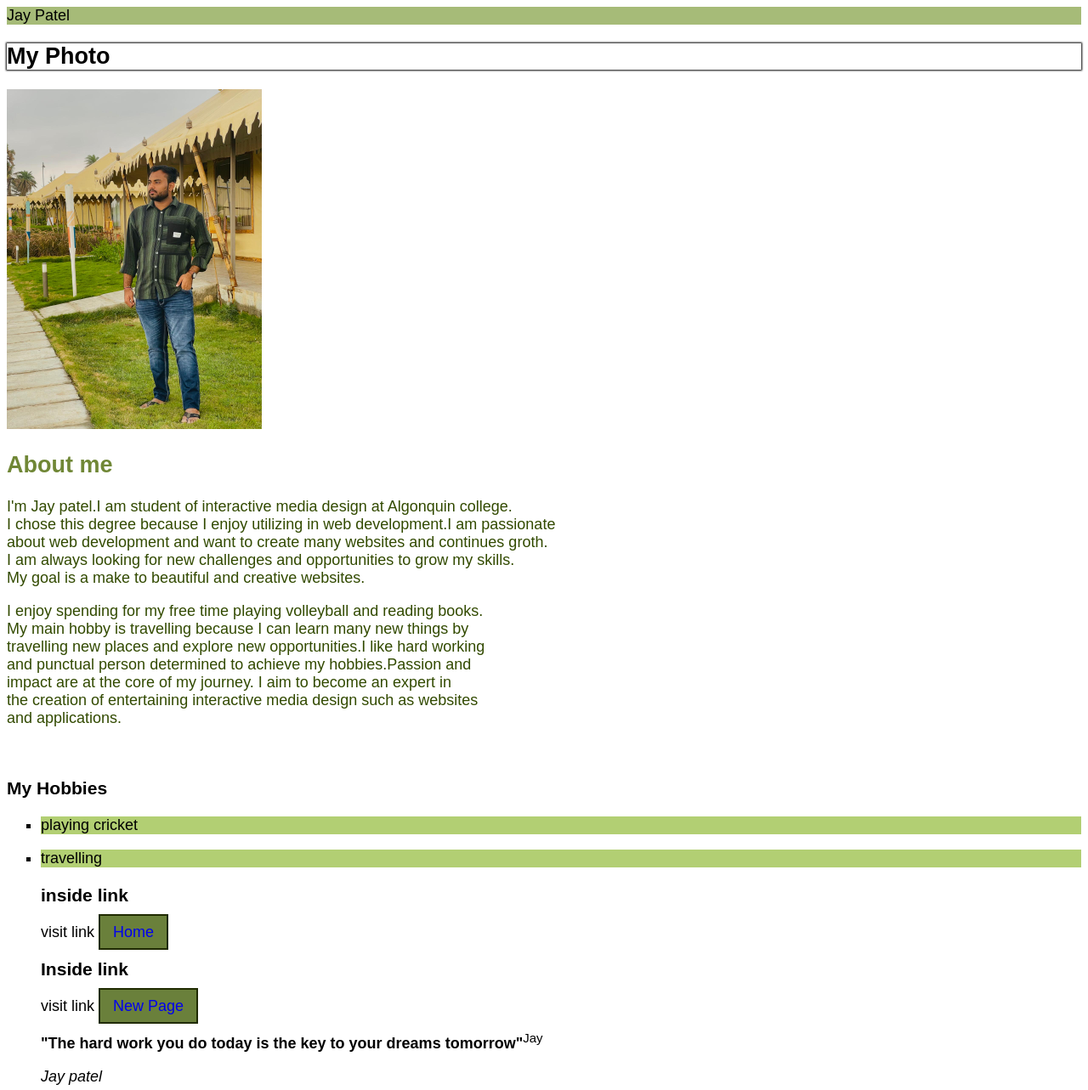
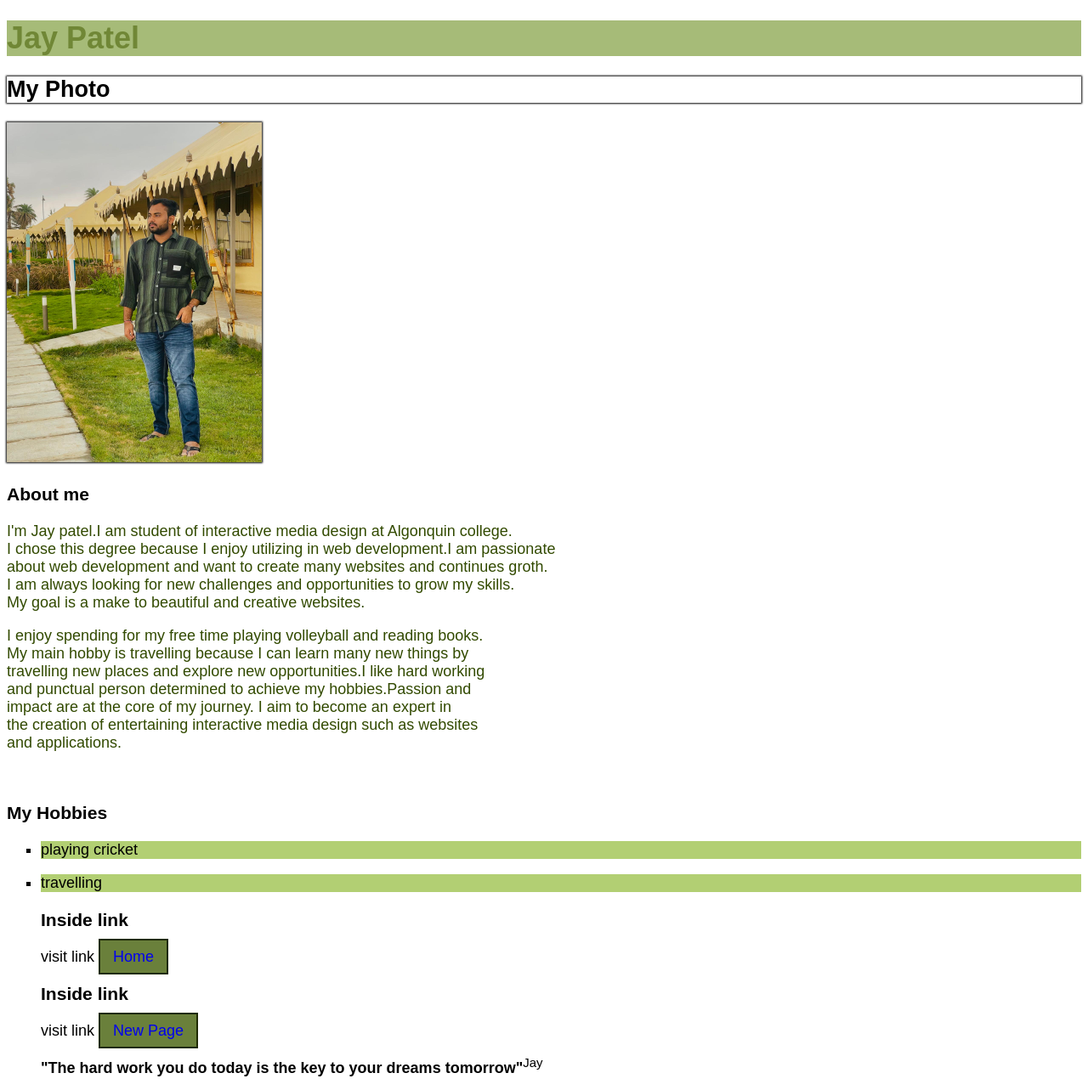
Before and after one commit to pate1514/pate1514.github.io, a plain HTML site: page html-assignment/index.html in a window 1280 px wide. Shown: the top 1283 px of the page at 85% size. Drawn offline with Linux system fonts and the light colour scheme; files that its build step writes are made by us from their sources.

Commit message:
html-assignment

```diff
--- a/html-assignment/index.html
+++ b/html-assignment/index.html
@@ -4,19 +4,19 @@
     <meta charset="UTF-8">
     <meta name="viewport" content="width=device-width, initial-scale=1.0">
     <title>HTML Assignment pate1514</title>
-    <link rel="stylesheet" href="main.css"><!-- Reference to CSS file -->
+    <link rel="stylesheet" href="css/main.css"><!-- Reference to CSS file -->
 </head>
 <body>
     <header>
-                                                    <h1class="site-title">Jay Patel</h1>
+                                                    <h1 class="site-title">Jay Patel </h1>
 
     </header>
     <main>
         <section>
-            <h1 id="my-image">My Photo</h1>
-            <img src="my image/my_photo.jpg" alt="my photo" width="300" height="400">
+            <h2 id="my-image">My Photo</h2>
+            <img id="my-image" src="my image/my_photo.jpg" alt="my photo" width="300" height="400">
 
-    <article><h2 class="site-title">About me</h2></article>
+    <article><h3 class="site-article">About me</h3></article>
 
         <p class="paragraph">I'm Jay patel.I am student of interactive media design at Algonquin college.<br>
             I chose this degree because I enjoy utilizing in web development.I am passionate<br>
@@ -38,13 +38,18 @@
             <ul class="hobby-list">
             <li>travelling</li>
           </ul>
-          <nav><ul class="nav-list">
-            <h3>inside link</h3>
-            <P>visit link <a href="index.html">Home</a></P>
-            <h3>Inside link</h3>
-            <p>visit link <a href="notes.html">New Page</a></p></ul>
+          <nav>
+            <ul class="nav-list">
+              <li>
+                <h3>Inside link</h3>
+                <p>visit link <a href="index.html">Home</a></p>
+              </li>
+              <li>
+                <h3>Inside link</h3>
+                <p>visit link <a href="notes.html">New Page</a></p>
+              </li>
+            </ul>
           </nav>
-
 
     </section>
         <blockquote>
```
